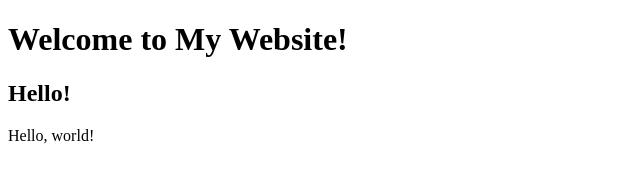
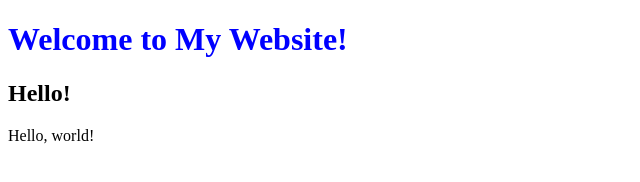
Before and after one commit to Kiran-1106/hello, a plain HTML site: page index.html in a window 1280 px wide. Shown: the whole page, without its empty margins (0-640 px from the left). Drawn offline with Linux system fonts and the light colour scheme.

Commit message:
Add style

```diff
--- a/index.html
+++ b/index.html
@@ -4,7 +4,7 @@
     <title>Hello!</title>
 </head>
 <body>
-    <h1>Welcome to My Website!</h1>
+    <h1 style="color:blue">Welcome to My Website!</h1>
     <h2>Hello!</h2>
     Hello, world!
 </body>
```
